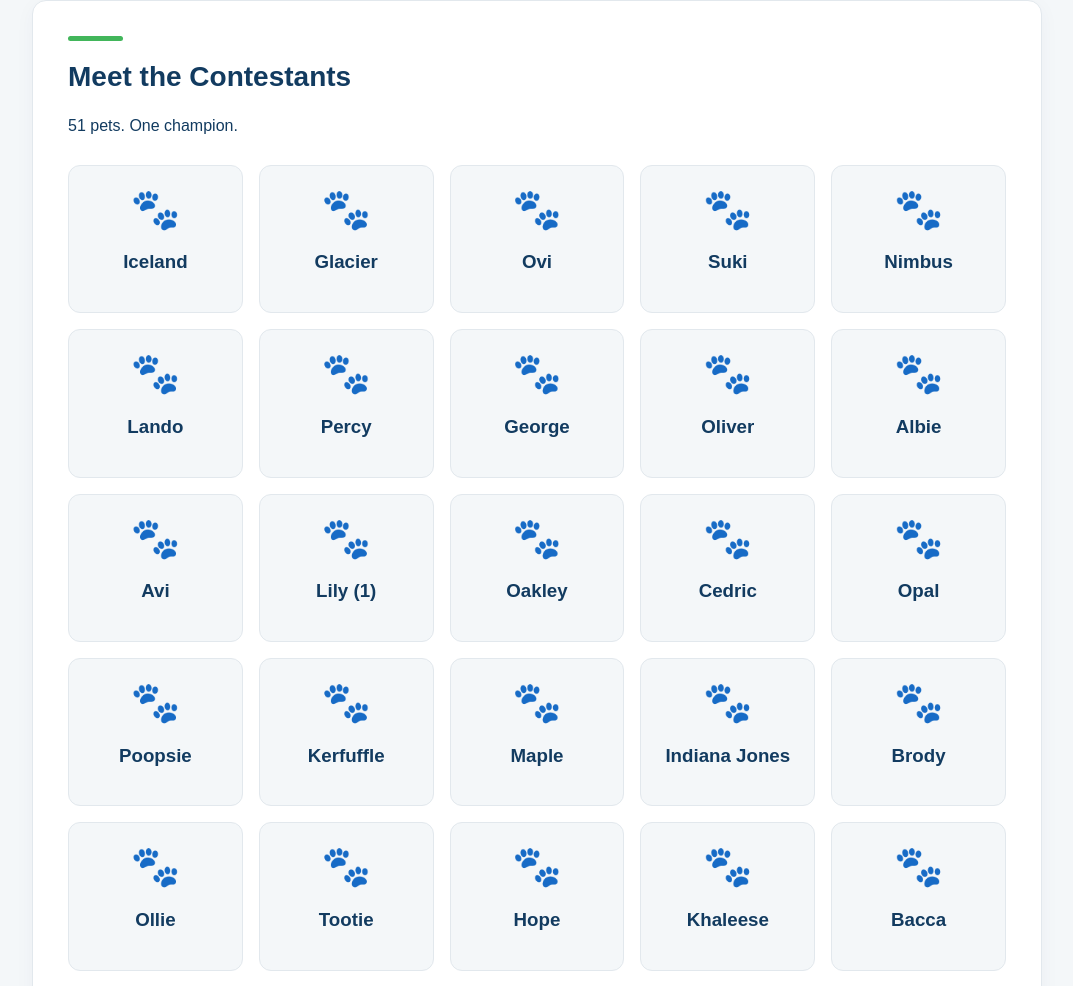
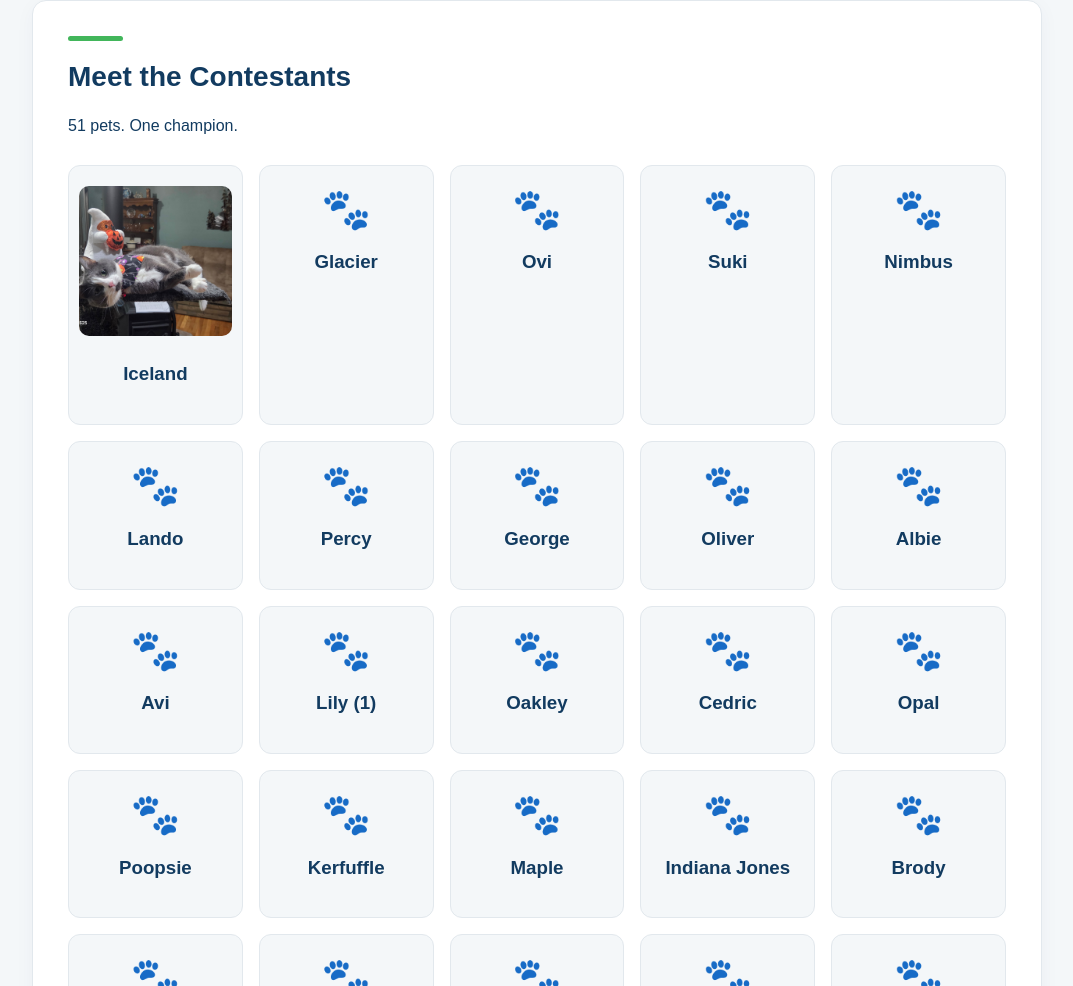
Before and after one commit to safarisean/Flow-Labs-Pet-of-The-Year, a website: page public/index.html in a window 1280 px wide. Shown: the part 1141-2127 px from the top of the page, without its empty margins (103-1176 px from the left). Drawn offline with Linux system fonts and the light colour scheme.

Commit message:
Add image display for Iceland pet

```diff
--- a/public/index.html
+++ b/public/index.html
@@ -225,7 +225,17 @@
         `;
 
         const symbol = document.createElement("div");
-        symbol.textContent = "🐾";
+
+if (name === "Iceland") {
+  const photo = document.createElement("img");
+  photo.src = "/pets/Iceland%20(Jenna%20Rackovan).jpg";
+  photo.alt = "Iceland";
+  photo.style.cssText = "width:100%;height:150px;object-fit:cover;border-radius:10px;";
+  symbol.appendChild(photo);
+} else {
+  symbol.textContent = "🐾";
+}
+
         symbol.style.fontSize = "40px";
 
         const label = document.createElement("h3");
```
